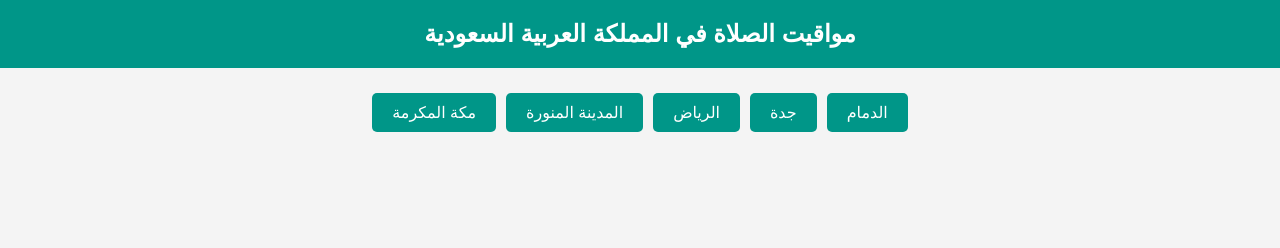
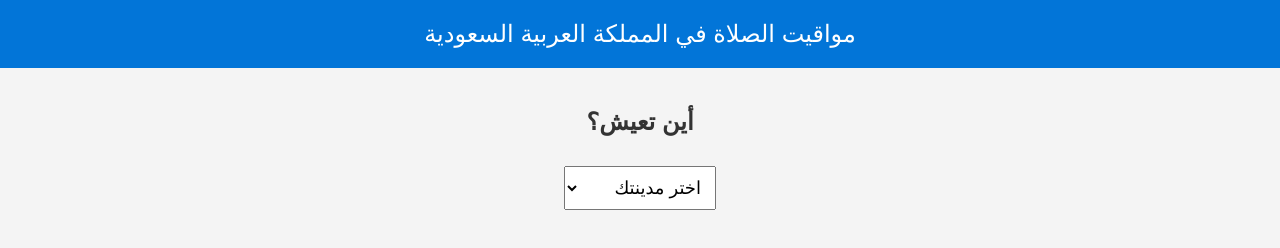
Before and after one commit to Ksa518n/prayer-times, a plain HTML site: page index.html in a window 1280 px wide. Drawn offline with Linux system fonts and the light colour scheme.

Commit message:
Update index.html

```diff
--- a/index.html
+++ b/index.html
@@ -1,8 +1,7 @@
-<!DOCTYPE html>
-<html lang="ar">
+<!DOCTYPE html><html lang="ar">
 <head>
     <meta charset="UTF-8">
-    <title>مواقيت الصلاة في المملكة العربية السعودية</title>
+    <title>مواقيت الصلاة في المملكة</title>
     <style>
         body {
             font-family: 'Arial', sans-serif;
@@ -11,108 +10,88 @@
             text-align: center;
             margin: 0;
             padding: 0;
+            direction: rtl;
         }
         header {
-            background-color: #009688;
+            background-color: #0275d8;
             color: #fff;
             padding: 20px 0;
-            margin-bottom: 20px;
-        }
-        h1 {
-            margin: 0;
             font-size: 24px;
         }
         .container {
             width: 90%;
             margin: auto;
-            overflow: hidden;
+            padding: 20px;
         }
-        .city-button {
-            background-color: #009688;
-            color: #fff;
-            border: none;
-            padding: 10px 20px;
-            margin: 5px;
-            cursor: pointer;
-            border-radius: 5px;
-            font-size: 16px;
-        }
-        .city-button:hover {
-            background-color: #00796b;
+        select {
+            padding: 10px;
+            font-size: 18px;
+            margin: 10px 0;
         }
         table {
-            width: 100%;
-            margin-top: 20px;
+            width: 50%;
+            margin: auto;
             border-collapse: collapse;
+            background-color: #fff;
+            box-shadow: 0 0 10px rgba(0, 0, 0, 0.1);
         }
-        table, th, td {
+        th, td {
+            padding: 15px;
             border: 1px solid #ddd;
         }
-        th, td {
-            padding: 10px;
-            text-align: center;
-        }
         th {
-            background-color: #009688;
-            color: #fff;
+            background-color: #0275d8;
+            color: white;
         }
     </style>
 </head>
 <body>
-    <header>
-        <h1>مواقيت الصلاة في المملكة العربية السعودية</h1>
-    </header>
+    <script>
+        alert("أهلا بكم في مواقيت الصلاة");
+    </script>
+    <header>مواقيت الصلاة في المملكة العربية السعودية</header>
     <div class="container">
-        <div id="buttons">
-            <!-- سيتم إضافة أزرار المدن هنا بواسطة JavaScript -->
-        </div>
-        <div id="prayer-times">
-            <!-- سيتم عرض جدول مواقيت الصلاة هنا -->
-        </div>
-    </div>
+        <h2>أين تعيش؟</h2>
+        <select id="city-select" onchange="displayPrayerTimes()">
+            <option value="">اختر مدينتك</option>
+            <option value="مكة">مكة المكرمة</option>
+            <option value="المدينة">المدينة المنورة</option>
+            <option value="الرياض">الرياض</option>
+            <option value="جدة">جدة</option>
+            <option value="الدمام">الدمام</option>
+        </select>
+        <div id="prayer-times"></div>
+    </div><script>
+    const prayerTimes = {
+        "مكة": { fajr: "04:58", dhuhr: "12:25", asr: "15:50", maghrib: "18:35", isha: "20:05" },
+        "المدينة": { fajr: "04:56", dhuhr: "12:26", asr: "15:54", maghrib: "18:37", isha: "20:07" },
+        "الرياض": { fajr: "04:27", dhuhr: "11:57", asr: "15:25", maghrib: "18:09", isha: "19:39" },
+        "جدة": { fajr: "05:00", dhuhr: "12:27", asr: "15:53", maghrib: "18:38", isha: "20:08" },
+        "الدمام": { fajr: "04:12", dhuhr: "11:44", asr: "15:13", maghrib: "17:56", isha: "19:26" }
+    };
 
-    <script>
-        const cities = [
-            { name: 'مكة المكرمة', fajr: '04:58', dhuhr: '12:25', asr: '15:50', maghrib: '18:35', isha: '20:05' },
-            { name: 'المدينة المنورة', fajr: '04:56', dhuhr: '12:26', asr: '15:54', maghrib: '18:37', isha: '20:07' },
-            { name: 'الرياض', fajr: '04:27', dhuhr: '11:57', asr: '15:25', maghrib: '18:09', isha: '19:39' },
-            { name: 'جدة', fajr: '05:00', dhuhr: '12:27', asr: '15:53', maghrib: '18:38', isha: '20:08' },
-            { name: 'الدمام', fajr: '04:12', dhuhr: '11:44', asr: '15:13', maghrib: '17:56', isha: '19:26' }
-            // يمكنك إضافة المزيد من المدن هنا
-        ];
+    function displayPrayerTimes() {
+        const city = document.getElementById("city-select").value;
+        const prayerTimesDiv = document.getElementById("prayer-times");
 
-        const buttonsDiv = document.getElementById('buttons');
-        const prayerTimesDiv = document.getElementById('prayer-times');
-
-        cities.forEach(city => {
-            const button = document.createElement('button');
-            button.className = 'city-button';
-            button.innerText = city.name;
-            button.onclick = () => displayPrayerTimes(city);
-            buttonsDiv.appendChild(button);
-        });
-
-        function displayPrayerTimes(city) {
+        if (city && prayerTimes[city]) {
+            const times = prayerTimes[city];
             prayerTimesDiv.innerHTML = `
-                <h2>مواقيت الصلاة في ${city.name}</h2>
+                <h2>مواقيت الصلاة في ${city}</h2>
                 <table>
-                    <tr>
-                        <th>الفجر</th>
-                        <th>الظهر</th>
-                        <th>العصر</th>
-                        <th>المغرب</th>
-                        <th>العشاء</th>
-                    </tr>
-                    <tr>
-                        <td>${city.fajr}</td>
-                        <td>${city.dhuhr}</td>
-                        <td>${city.asr}</td>
-                        <td>${city.maghrib}</td>
-                        <td>${city.isha}</td>
-                    </tr>
+                    <tr><th>الصلاة</th><th>الوقت</th></tr>
+                    <tr><td>الفجر</td><td>${times.fajr}</td></tr>
+                    <tr><td>الظهر</td><td>${times.dhuhr}</td></tr>
+                    <tr><td>العصر</td><td>${times.asr}</td></tr>
+                    <tr><td>المغرب</td><td>${times.maghrib}</td></tr>
+                    <tr><td>العشاء</td><td>${times.isha}</td></tr>
                 </table>
             `;
+        } else {
+            prayerTimesDiv.innerHTML = "";
         }
-    </script>
+    }
+</script>
+
 </body>
 </html>
```
